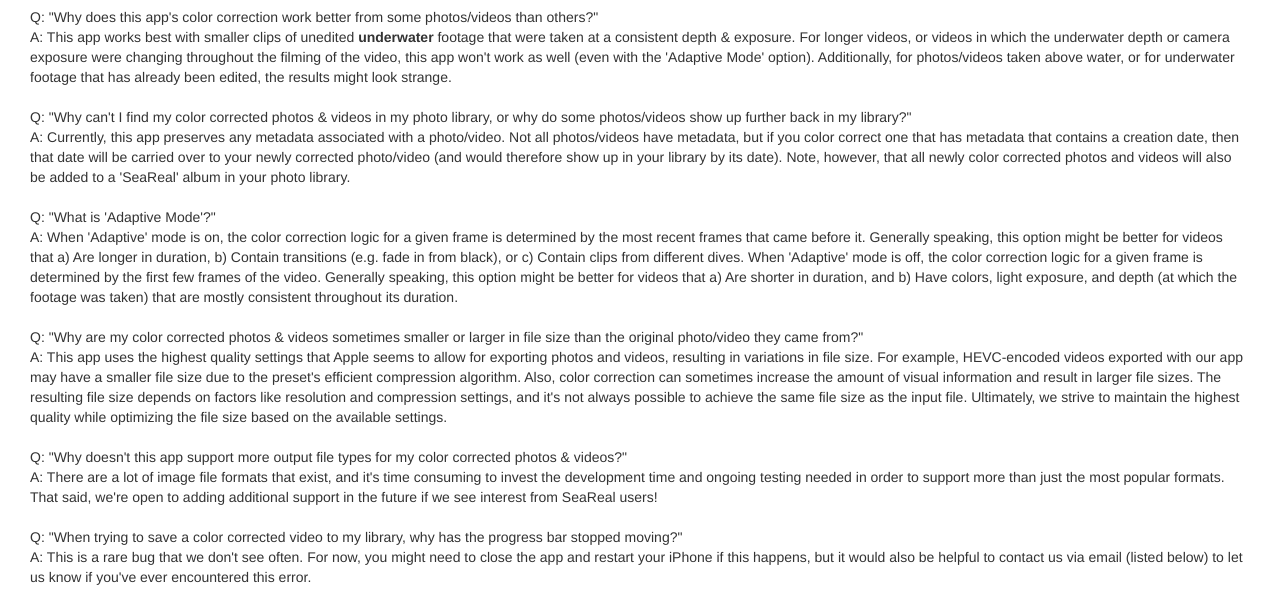
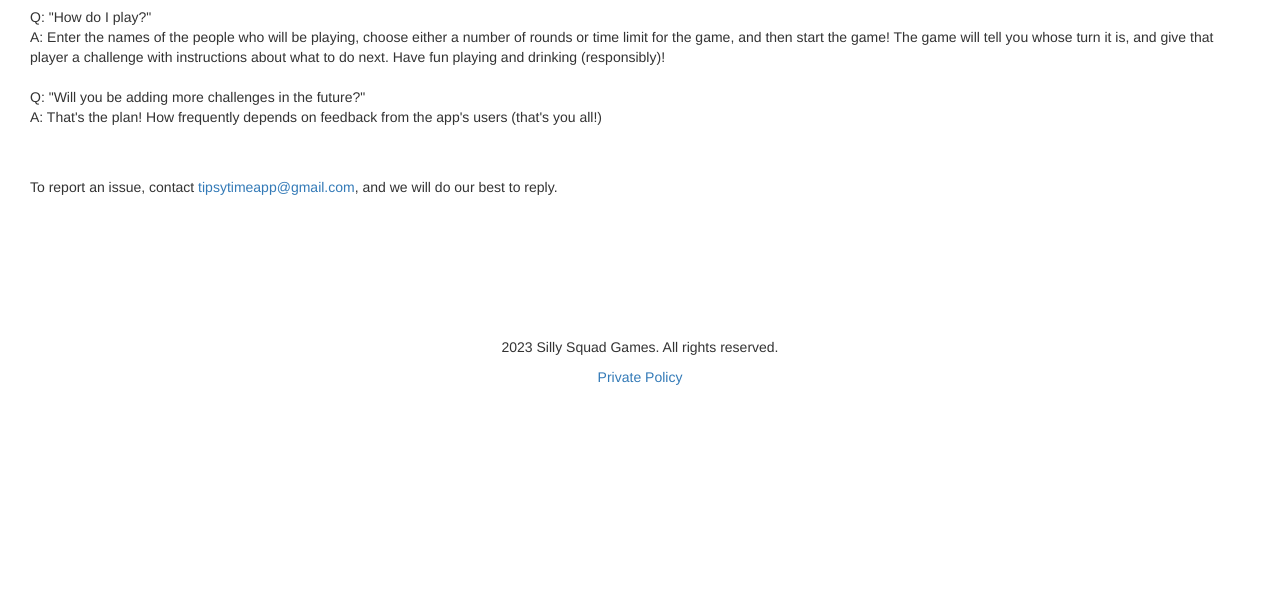
Before and after one commit to tipsytimeapp/tipsytimeapp.github.io, a plain HTML site: page support.html in a window 1280 px wide. Shown: the part 199-800 px from the top of the page. Drawn offline with nearby package versions, Linux system fonts and the light colour scheme; a script that the page names is missing.

Commit message:
updated FAQ

```diff
--- a/support.html
+++ b/support.html
@@ -51,7 +51,7 @@
               <span class="icon-bar"></span>
             </button>
             <div class="navbar-title" style="padding-top:5px;">
-                <img src="static/resources/tipsy-time-character-gray.png" alt="SeaReal Logo" height="22" s> Tipsy Time
+                <img src="static/resources/tipsy-time-character-gray.png" alt="TipsyTime Logo" height="22" s> Tipsy Time
             </div>
             <div class="navbar-text" style="color:white;">A Fun Drinking game for iOS/MacOS</div>
         </div>
@@ -72,34 +72,15 @@
         <h1 style="color: #5e9ca0; text-align: center; padding-bottom: 15px;">FAQ</h1>
         <ol type="1">
             <li>
-                Q: "Why does this app's color correction work better from some photos/videos than others?"
-                <br> A: This app works best with smaller clips of unedited <b>underwater</b> footage that were taken at a consistent depth & exposure. For longer videos, or videos in which the underwater depth or camera exposure were changing throughout the filming of the video, this app won't work as well (even with the 'Adaptive Mode' option). Additionally, for photos/videos taken above water, or for underwater footage that has already been edited, the results might look strange.
+                Q: "How do I play?"
+                <br> A: Enter the names of the people who will be playing, choose either a number of rounds or time limit for the game, and then start the game! The game will tell you whose turn it is, and give that player a challenge with instructions about what to do next. Have fun playing and drinking (responsibly)!
             </li>
             <br>
             <li>
-                Q: "Why can't I find my color corrected photos & videos in my photo library, or why do some photos/videos show up further back in my library?"
-                <br> A: Currently, this app preserves any metadata associated with a photo/video. Not all photos/videos have metadata, but if you color correct one that has metadata that contains a creation date, then that date will be carried over to your newly corrected photo/video (and would therefore show up in your library by its date). Note, however, that all newly color corrected photos and videos will also be added to a 'SeaReal' album in your photo library.
+                Q: "Will you be adding more challenges in the future?"
+                <br> A: That's the plan! How frequently depends on feedback from the app's users (that's you all!)
             </li>
             <br>
-            <li>
-                Q: "What is 'Adaptive Mode'?"
-                <br> A: When 'Adaptive' mode is on, the color correction logic for a given frame is determined by the most recent frames that came before it. Generally speaking, this option might be better for videos that a) Are longer in duration, b) Contain transitions (e.g. fade in from black), or c) Contain clips from different dives. When 'Adaptive' mode is off, the color correction logic for a given frame is determined by the first few frames of the video. Generally speaking, this option might be better for videos that a) Are shorter in duration, and b) Have colors, light exposure, and depth (at which the footage was taken) that are mostly consistent throughout its duration.
-            </li>
-            <br>
-            <li>
-                Q: "Why are my color corrected photos & videos sometimes smaller or larger in file size than the original photo/video they came from?"
-                <br> A: This app uses the highest quality settings that Apple seems to allow for exporting photos and videos, resulting in variations in file size. For example, HEVC-encoded videos exported with our app may have a smaller file size due to the preset's efficient compression algorithm. Also, color correction can sometimes increase the amount of visual information and result in larger file sizes. The resulting file size depends on factors like resolution and compression settings, and it's not always possible to achieve the same file size as the input file. Ultimately, we strive to maintain the highest quality while optimizing the file size based on the available settings.
-            </li>
-            <br>
-            <li>
-                Q: "Why doesn't this app support more output file types for my color corrected photos & videos?"
-                <br> A: There are a lot of image file formats that exist, and it's time consuming to invest the development time and ongoing testing needed in order to support more than just the most popular formats. That said, we're open to adding additional support in the future if we see interest from SeaReal users!
-            </li>
-            <br>
-            <li>
-                Q: "When trying to save a color corrected video to my library, why has the progress bar stopped moving?"
-                <br> A: This is a rare bug that we don't see often. For now, you might need to close the app and restart your iPhone if this happens, but it would also be helpful to contact us via email (listed below) to let us know if you've ever encountered this error.
-            </li>
         </ol>
         <br>
         <p>To report an issue, contact <a class="link" href="mailto:tipsytimeapp@gmail.com">tipsytimeapp@gmail.com</a>, and we will do our best to reply.</p>
```
Also changed, not shown: index.html (+6 -3 lines), private-policy.html (+1 -1 lines), 1 other file.
